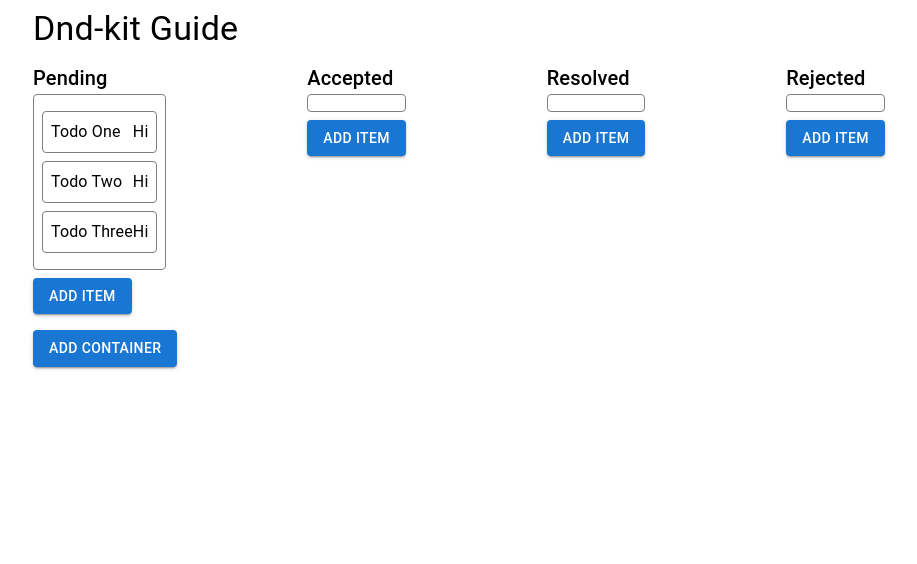
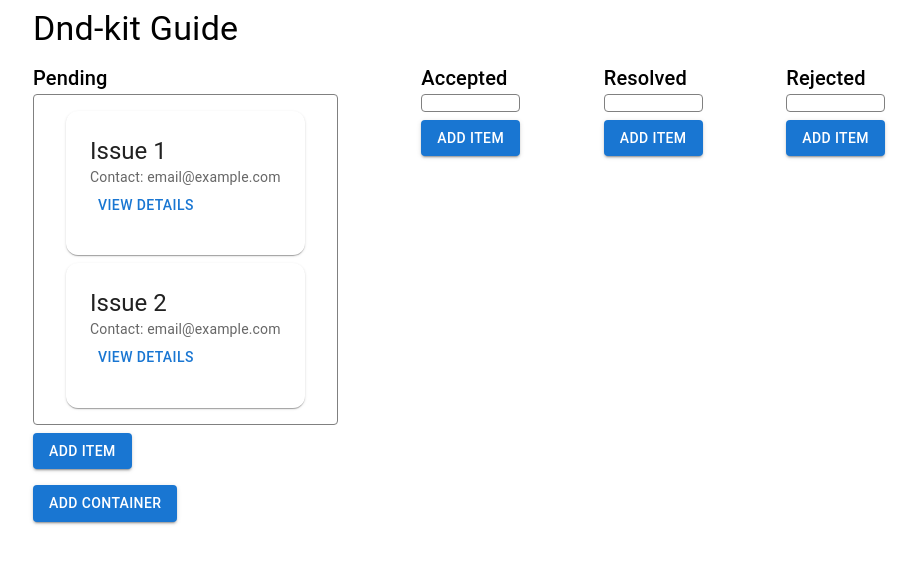
Before and after one commit to Tezigudo/ticket-helpdesk, a Next.js app: page / in a window 1280 px wide. Shown: the top 564 px of the page, without its empty margins (181-1098 px from the left). Built offline with nearby package versions, Linux system fonts and the light colour scheme.

Commit message:
Init DND

```diff
--- a/src/interfaces/TicketCard.ts
+++ b/src/interfaces/TicketCard.ts
@@ -1,4 +1,5 @@
-import { Ticket } from "./Ticket";
+import { Ticket } from "@prisma/client";
+
 
 export interface TicketCardProps {
     ticket: Ticket;
--- a/src/interfaces/TicketList.ts
+++ b/src/interfaces/TicketList.ts
@@ -1,4 +1,4 @@
-import { Ticket } from "./Ticket";
+import { Ticket } from "@prisma/client";
 
 export interface TicketListProps{
     title: string;
--- a/src/pages/index.tsx
+++ b/src/pages/index.tsx
@@ -1,11 +1,12 @@
-import React from 'react';
-import DndKitGuide from '@/components/sth';
-import TicketForm from '@/components/TicketForm';
-import { Container, Grid } from '@mui/material';
+import React, { useState } from 'react';
 import TicketCard from '@/components/TicketCard';
+import { DragDropContext, DropResult} from 'react-beautiful-dnd';
+import { Box, Typography, Button, Container } from '@mui/material';
+import { Ticket } from '@prisma/client';
+import TicketList from '@/components/TicketList';
 
 
-const tickets = [
+const dummyTickets = [
   {
     id: 1,
     title: 'Issue 1',
@@ -27,15 +28,36 @@ const tickets = [
 ];
 
 const Home: React.FC = () => {
+  const [tickets, setTickets] = useState<Ticket[]>(dummyTickets)
+
+  const onDragEnd = (result: DropResult) => {
+    // Handle drag and drop logic here
+    console.log(result);
+  };
+
   return (
-  //   <div className={`mx-auto max-w-7xl py-10`}>
-  //     <div className='flex items-center justify-between gap-y-2'>
-  //     <h1 className='text-grey-800 text-3xl font-bold'>Helpdesk Support Ticket Management</h1>
 
-  //     </div>
-  //     <TicketForm />
-  //   </div>
-    <DndKitGuide/>
+
+
+    <DragDropContext onDragEnd={onDragEnd}>
+    <Container maxWidth="md">
+      <Typography variant="h4" gutterBottom>
+        Dnd-kit Guide
+      </Typography>
+      <Box sx={{ display: 'flex', justifyContent: 'space-between' }}>
+
+        <TicketList title="Pending" tickets={tickets} />
+        <TicketList title="Accepted" tickets={[]} />
+        <TicketList title="Resolved" tickets={[]} />
+        <TicketList title="Rejected" tickets={[]} />
+
+      </Box>
+      <Button variant="contained" sx={{ mt: 2 }}>
+        Add Container
+      </Button>
+    </Container>
+  </DragDropContext>
+
   //   <Container>
   //   <Grid container spacing={2}>
   //     {tickets.map((ticket, index) => (
```
Also changed, not shown: src/interfaces/Ticket.ts (deleted, +0 -9 lines).
